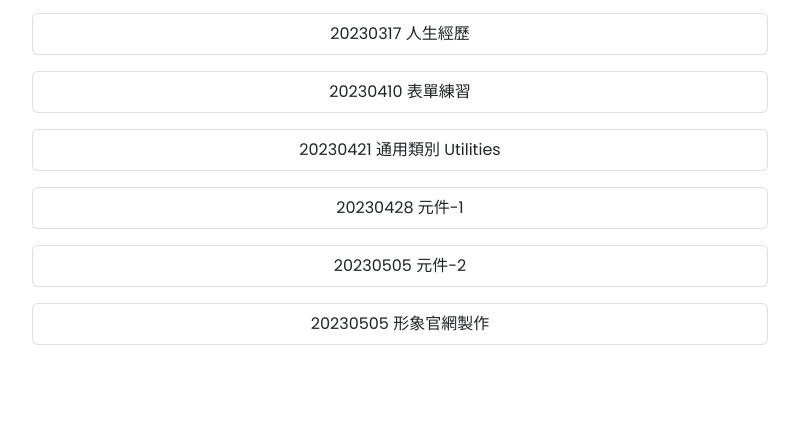
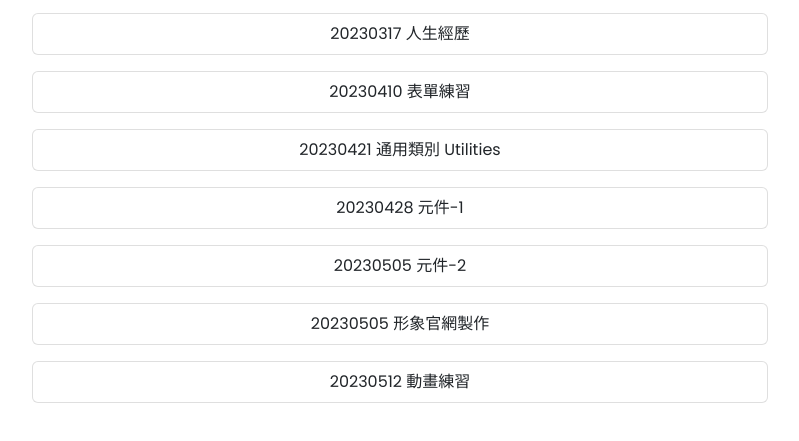
Before and after one commit to you911work/-mew_project0421, a plain HTML site: page index.html in a window 1280 px wide. Shown: the part 141-582 px from the top of the page, without its empty margins (240-1039 px from the left). Drawn offline with Linux system fonts and the light colour scheme.

Commit message:
新增選項

```diff
--- a/index.html
+++ b/index.html
@@ -64,6 +64,13 @@
                     </a>
                 </div>
 
+                <div class="list-group mt-3 text-center">
+                    <a href="./20230512-1.html" class="list-group-item list-group-item-action" aria-current="true"
+                        target="_blank">
+                        20230512 動畫練習
+                    </a>
+                </div>
+
 
             </div>
         </div>
```
